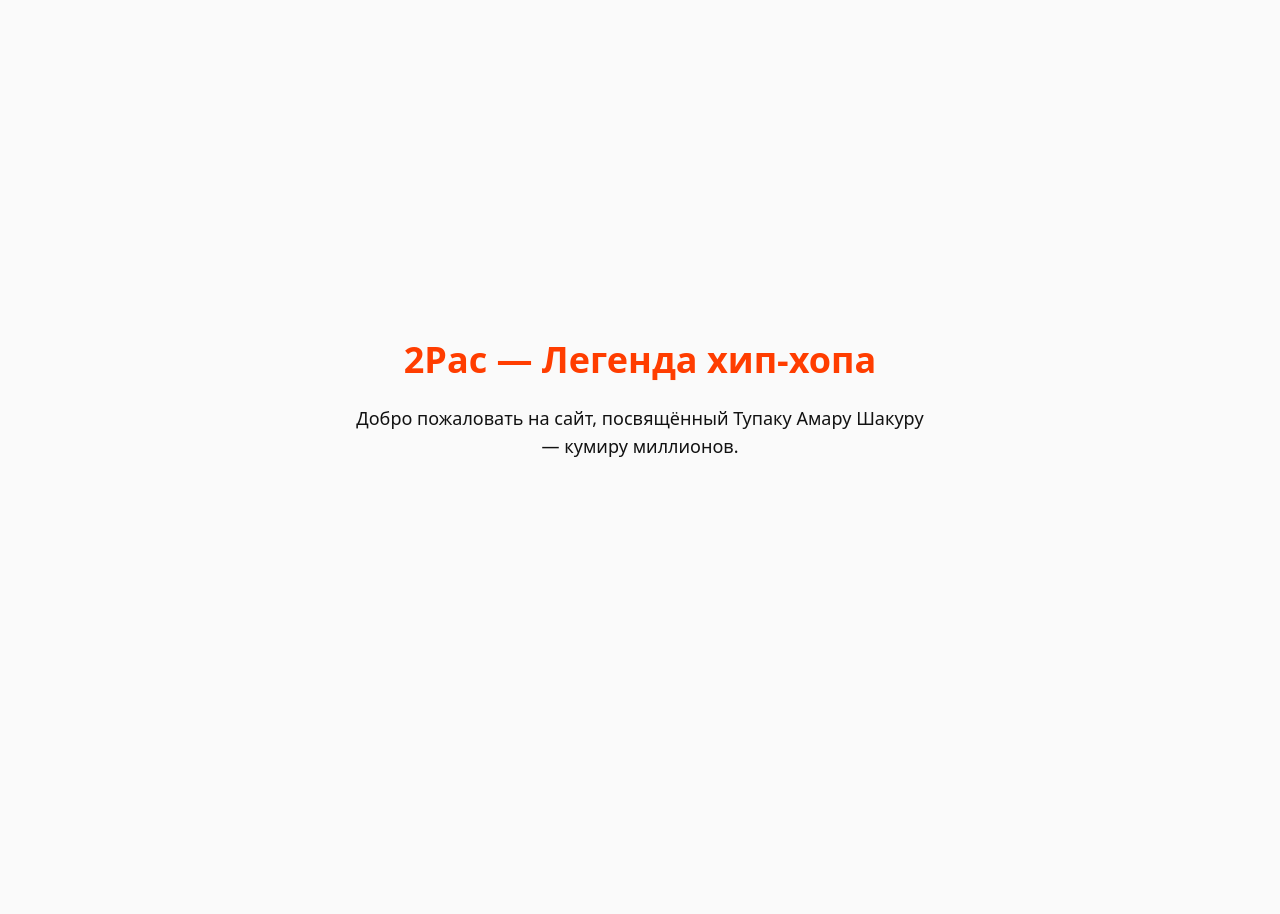
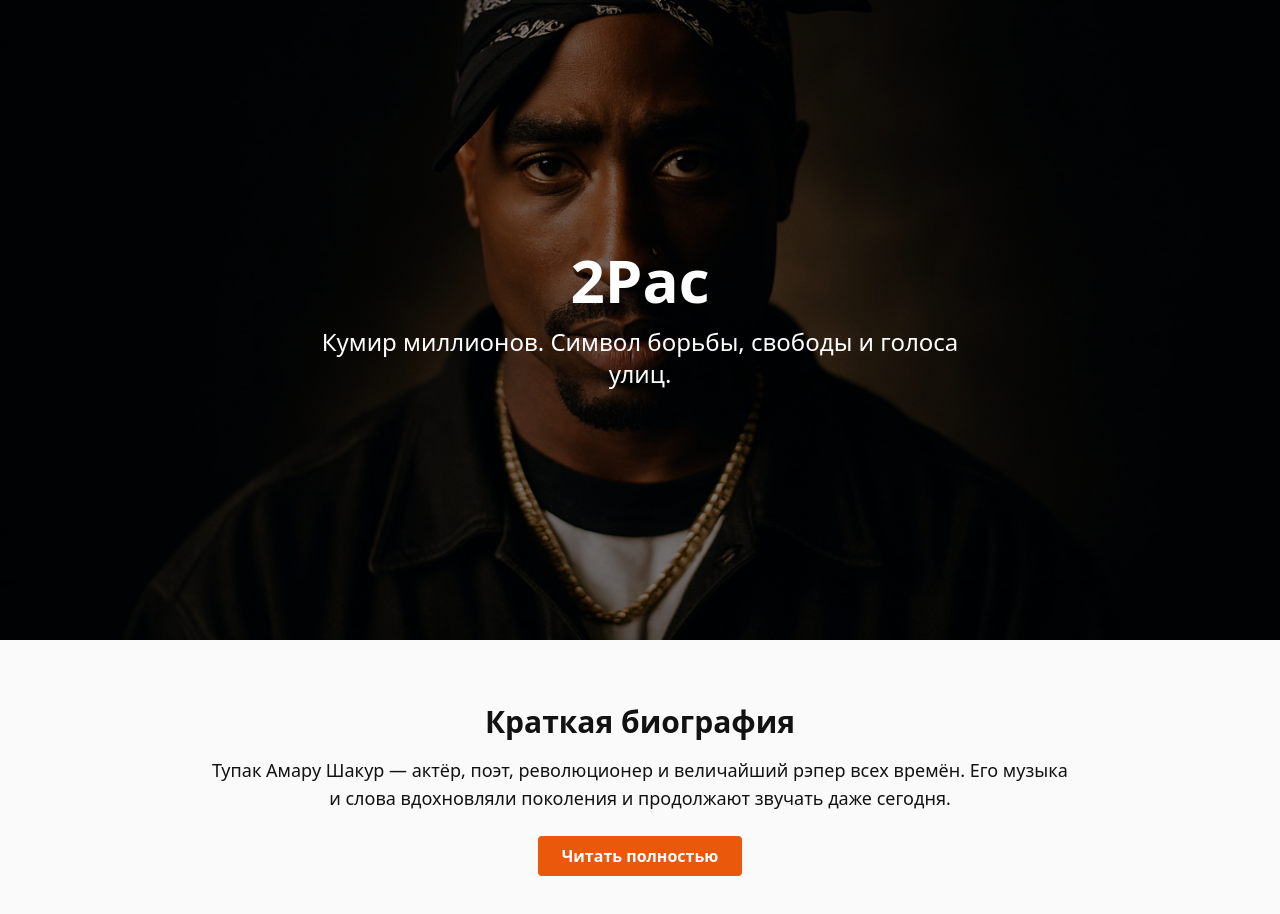
Before and after one commit to Tisat83/2pac, a Next.js app: page / in a window 1280 px wide. Shown: the top 914 px of the page. Before the commit the page ends 800 px from the top, so only its background shows below. Built offline with nearby package versions, Linux system fonts and the light colour scheme.

Commit message:
✨ Hero-блок и краткая биография на главной

```diff
--- a/app/page.tsx
+++ b/app/page.tsx
@@ -1,12 +1,11 @@
+import HeroSection from '@/components/HeroSection'
+import BiographyTeaser from '@/components/BiographyTeaser'
+
 export default function Home() {
   return (
-    <main className="min-h-screen flex flex-col items-center justify-center">
-      <h1 className="text-4xl font-bold text-primary text-center mb-6">
-        2Pac — Легенда хип-хопа
-      </h1>
-      <p className="max-w-xl text-center text-lg">
-        Добро пожаловать на сайт, посвящённый Тупаку Амару Шакуру — кумиру миллионов.
-      </p>
-    </main>
+    <>
+      <HeroSection />
+      <BiographyTeaser />
+    </>
   )
 }
--- /dev/null
+++ b/components/BiographyTeaser.tsx
@@ -0,0 +1,18 @@
+import Link from 'next/link'
+
+export default function BiographyTeaser() {
+  return (
+    <section className="py-16 px-4 max-w-4xl mx-auto text-center">
+      <h2 className="text-3xl font-semibold mb-4">Краткая биография</h2>
+      <p className="text-lg mb-6">
+        Тупак Амару Шакур — актёр, поэт, революционер и величайший рэпер всех времён.
+        Его музыка и слова вдохновляли поколения и продолжают звучать даже сегодня.
+      </p>
+      <Link href="/biography">
+        <button className="bg-orange-600 hover:bg-orange-700 text-white font-semibold py-2 px-6 rounded transition-colors">
+          Читать полностью
+        </button>
+      </Link>
+    </section>
+  )
+}
--- /dev/null
+++ b/components/HeroSection.tsx
@@ -0,0 +1,23 @@
+'use client'
+
+import Image from 'next/image'
+
+export default function HeroSection() {
+  return (
+    <section className="relative min-h-[80vh] flex items-center justify-center bg-black text-white overflow-hidden">
+      <Image
+        src="/2pac-hero.jpg"
+        alt="2Pac"
+        fill
+        priority
+        className="object-cover opacity-50"
+      />
+      <div className="relative z-10 text-center px-4">
+        <h1 className="text-5xl md:text-6xl font-bold mb-4">2Pac</h1>
+        <p className="text-xl md:text-2xl max-w-2xl mx-auto">
+          Кумир миллионов. Символ борьбы, свободы и голоса улиц.
+        </p>
+      </div>
+    </section>
+  )
+}
```
